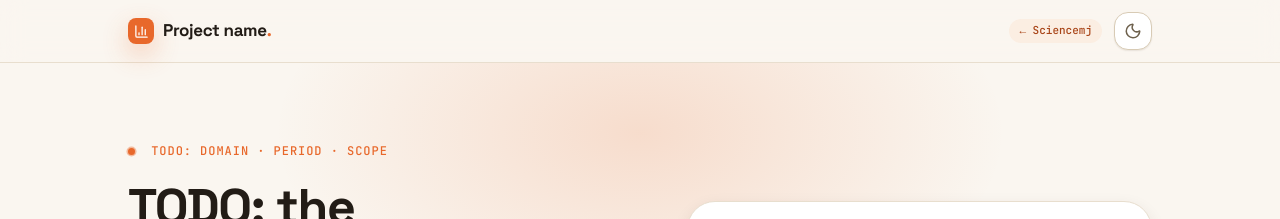
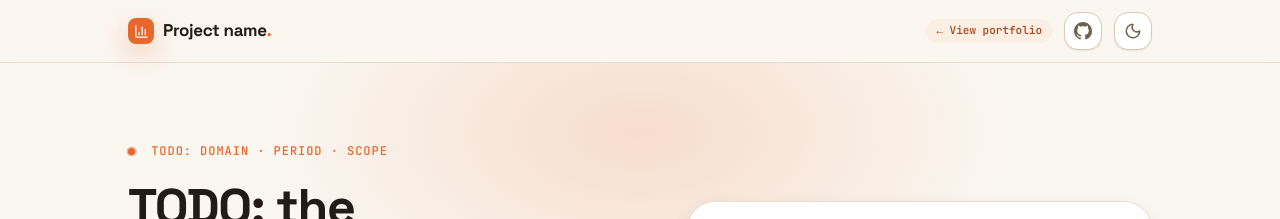
Before and after one commit to sciencemj/sciencemj.github.io, a plain HTML site: page templates/report-template.html in a window 1280 px wide. Shown: the top 219 px of the page. Drawn offline with nearby package versions, Linux system fonts and the light colour scheme; a web font is replaced by a local one.

Commit message:
Relabel back-link to View portfolio + add repo link button
- footer.js + report template: back-link now reads 'View portfolio'
- report template nav: GitHub icon-button linking to the project's own repo
  (TODO placeholder href); seoul-bike retrofit points at its real repo

Co-Authored-By: Claude Opus 4.8 <noreply@anthropic.com>

```diff
--- a/embed/footer.js
+++ b/embed/footer.js
@@ -55,7 +55,7 @@
     f.innerHTML = '<div class="sx-in">' +
       '<a class="sx-brand" href="' + PORTFOLIO + '">' + mark +
         '<span>Science<span class="sx-accent">mj</span></span></a>' +
-      '<a class="sx-back" href="' + PORTFOLIO + '">← Back to portfolio</a>' +
+      '<a class="sx-back" href="' + PORTFOLIO + '">← View portfolio</a>' +
       '<div class="sx-links">' +
         '<a href="' + GITHUB + '" target="_blank" rel="noopener">' +
           '<svg viewBox="0 0 16 16" fill="currentColor" aria-hidden="true"><path d="M8 0C3.58 0 0 3.58 0 8c0 3.54 2.29 6.53 5.47 7.59.4.07.55-.17.55-.38 0-.19-.01-.82-.01-1.49-2.01.37-2.53-.49-2.69-.94-.09-.23-.48-.94-.82-1.13-.28-.15-.68-.52-.01-.53.63-.01 1.08.58 1.23.82.72 1.21 1.87.87 2.33.66.07-.52.28-.87.51-1.07-1.78-.2-3.64-.89-3.64-3.95 0-.87.31-1.59.82-2.15-.08-.2-.36-1.02.08-2.12 0 0 .67-.21 2.2.82.64-.18 1.32-.27 2-.27.68 0 1.36.09 2 .27 1.53-1.04 2.2-.82 2.2-.82.44 1.1.16 1.92.08 2.12.51.56.82 1.27.82 2.15 0 3.07-1.87 3.75-3.65 3.95.29.25.54.73.54 1.48 0 1.07-.01 1.93-.01 2.2 0 .21.15.46.55.38A8.01 8.01 0 0 0 16 8c0-4.42-3.58-8-8-8z"/></svg>' +
--- a/templates/report-template.html
+++ b/templates/report-template.html
@@ -203,7 +203,9 @@ footer.report-foot .mono{font-family:var(--font-mono)}
       <span>Project name<span class="dot">.</span></span>
     </div>
     <div class="nav-right">
-      <a href="https://sciencemj.github.io/" class="badge" aria-label="Back to Sciencemj portfolio">← Sciencemj</a>
+      <a href="https://sciencemj.github.io/" class="badge" aria-label="View the Sciencemj portfolio">← View portfolio</a>
+      <!-- TODO: link to THIS project's GitHub repo -->
+      <a href="https://github.com/sciencemj/TODO-repo" class="icon-btn" target="_blank" rel="noopener" aria-label="View source on GitHub"><svg viewBox="0 0 16 16" fill="currentColor" aria-hidden="true"><path d="M8 0C3.58 0 0 3.58 0 8c0 3.54 2.29 6.53 5.47 7.59.4.07.55-.17.55-.38 0-.19-.01-.82-.01-1.49-2.01.37-2.53-.49-2.69-.94-.09-.23-.48-.94-.82-1.13-.28-.15-.68-.52-.01-.53.63-.01 1.08.58 1.23.82.72 1.21 1.87.87 2.33.66.07-.52.28-.87.51-1.07-1.78-.2-3.64-.89-3.64-3.95 0-.87.31-1.59.82-2.15-.08-.2-.36-1.02.08-2.12 0 0 .67-.21 2.2.82.64-.18 1.32-.27 2-.27.68 0 1.36.09 2 .27 1.53-1.04 2.2-.82 2.2-.82.44 1.1.16 1.92.08 2.12.51.56.82 1.27.82 2.15 0 3.07-1.87 3.75-3.65 3.95.29.25.54.73.54 1.48 0 1.07-.01 1.93-.01 2.2 0 .21.15.46.55.38A8.01 8.01 0 0 0 16 8c0-4.42-3.58-8-8-8z"/></svg></a>
       <button class="icon-btn" id="theme" aria-label="Toggle theme"><i data-lucide="moon"></i></button>
     </div>
   </div>
```
